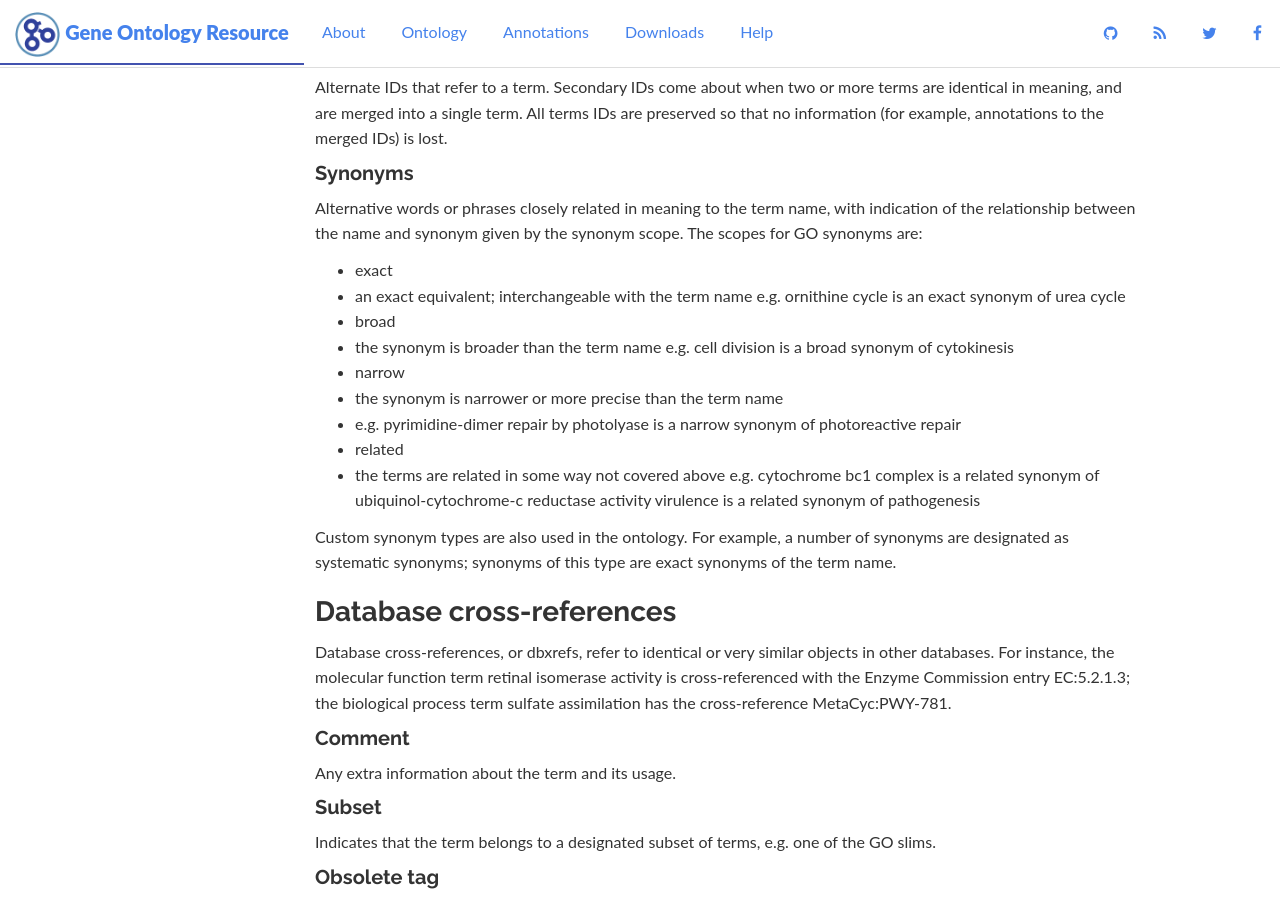
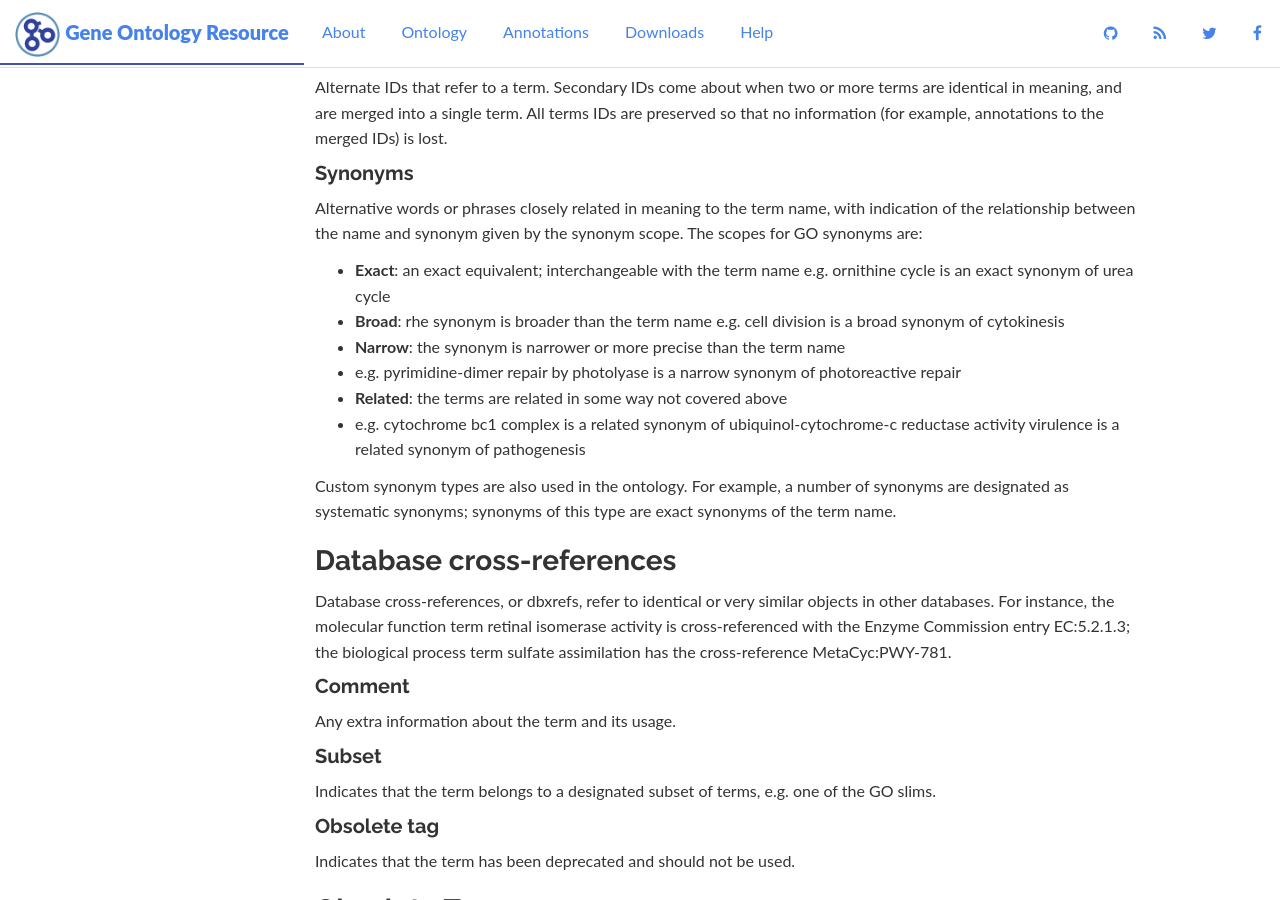
Before and after one commit to geneontology/geneontology.github.io, a Jekyll site: the page built from _docs/ontology.md, in a window 1280 px wide and 900 px high, scrolled down 2398 px. Built offline with Jekyll 4.4.1, drawn with Linux system fonts in a browser that asks for light colours; nearby versions of some CDN libraries.

Commit message:
Update ontology.md

```diff
--- a/_docs/ontology.md
+++ b/_docs/ontology.md
@@ -69,18 +69,14 @@
 #### Synonyms
 
 Alternative words or phrases closely related in meaning to the term name, with indication of the relationship between the name and synonym given by the synonym scope. The scopes for GO synonyms are:
-* exact
- * an exact equivalent; interchangeable with the term name
++ **Exact**: an exact equivalent; interchangeable with the term name
     e.g. ornithine cycle is an exact synonym of urea cycle
-* broad
- * the synonym is broader than the term name
++ **Broad**: rhe synonym is broader than the term name
     e.g. cell division is a broad synonym of cytokinesis
-* narrow
- * the synonym is narrower or more precise than the term name
- * e.g. pyrimidine-dimer repair by photolyase is a narrow synonym of photoreactive repair
-* related
- * the terms are related in some way not covered above
-    e.g. cytochrome bc1 complex is a related synonym of ubiquinol-cytochrome-c reductase activity virulence is a related synonym of pathogenesis
+* **Narrow**: the synonym is narrower or more precise than the term name
++  e.g. pyrimidine-dimer repair by photolyase is a narrow synonym of photoreactive repair
+* **Related**: the terms are related in some way not covered above
++  e.g. cytochrome bc1 complex is a related synonym of ubiquinol-cytochrome-c reductase activity virulence is a related synonym of pathogenesis
 
 Custom synonym types are also used in the ontology. For example, a number of synonyms are designated as systematic synonyms; synonyms of this type are exact synonyms of the term name.
 
```
